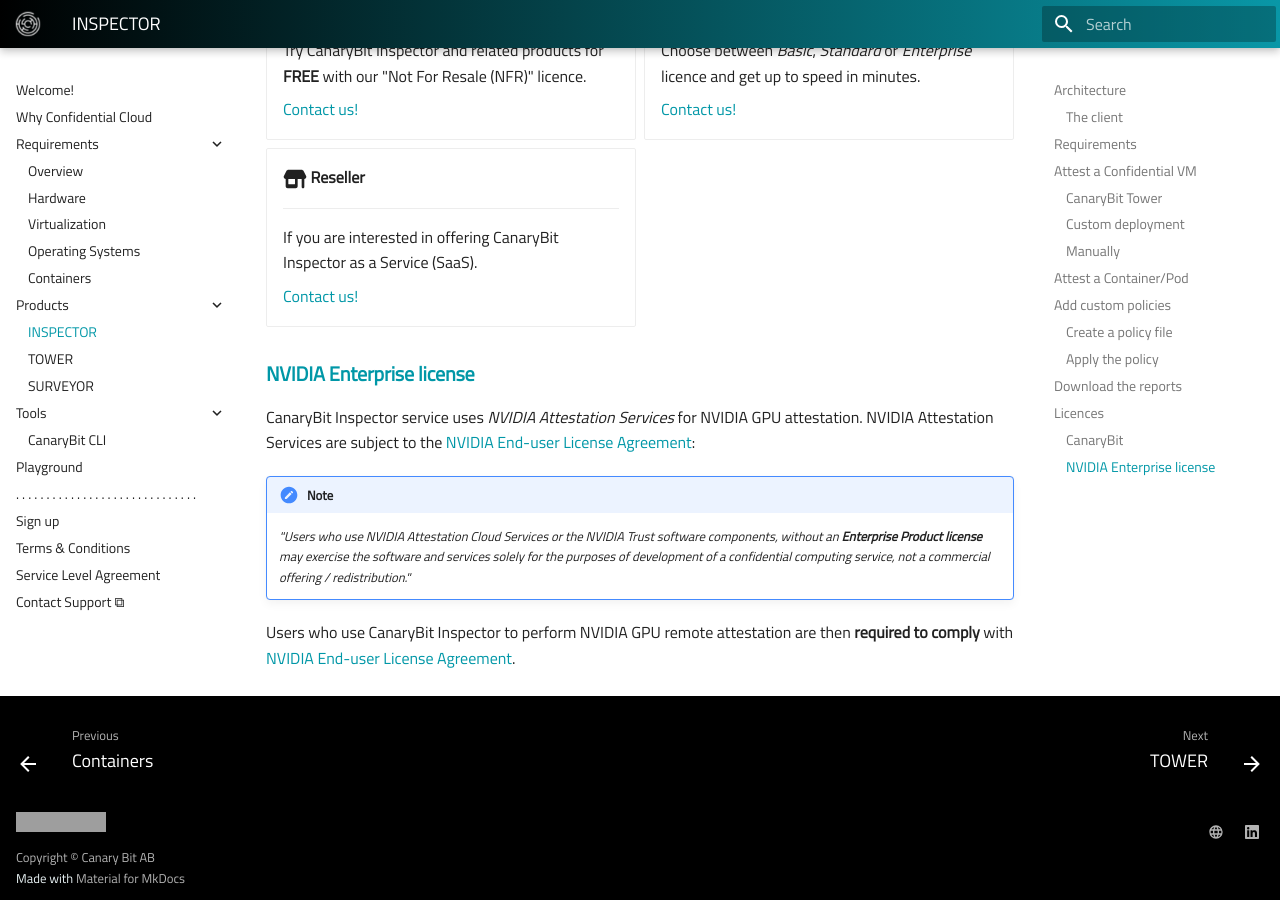
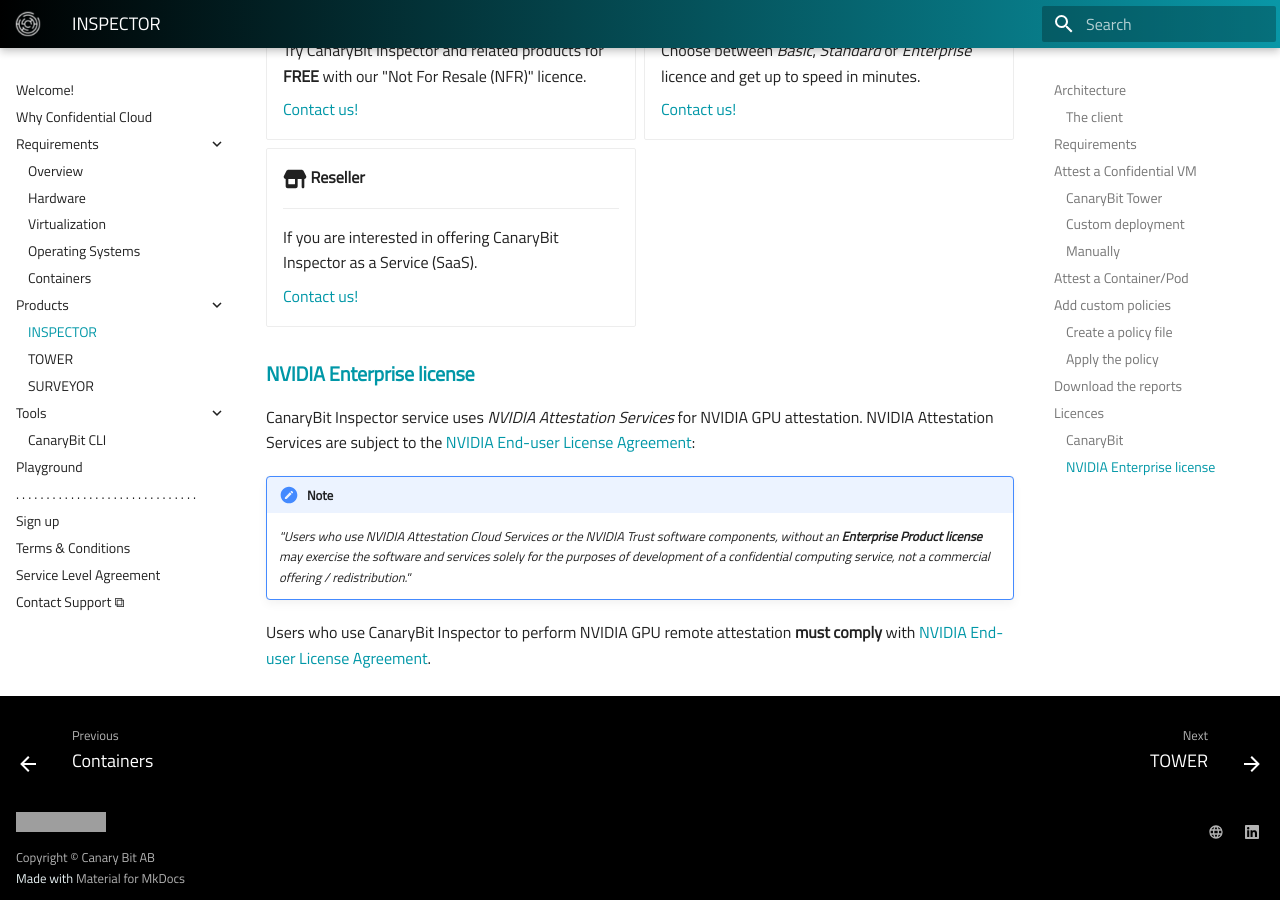
Before and after one commit to canarybit/cc-docs, an MkDocs documentation site: the page built from docs/products/inspector.md, in a window 1280 px wide and 900 px high, scrolled down 5239 px. Built offline with MkDocs 1.6.1 and Material for MkDocs 9.7.7, drawn with Linux system fonts in a browser that asks for light colours; grey boxes are pictures that could not be loaded.

```diff
--- a/docs/products/inspector.md
+++ b/docs/products/inspector.md
@@ -217,4 +217,4 @@
 
       *"Users who use NVIDIA Attestation Cloud Services or the NVIDIA Trust software components, without an **Enterprise Product license** may exercise the software and services solely for the purposes of development of a confidential computing service, not a commercial offering / redistribution."*
 
-Users who use CanaryBit Inspector to perform NVIDIA GPU remote attestation are then **required to comply** with [NVIDIA End-user License Agreement](https://docs.nvidia.com/attestation/cloud-services/latest/license.html).
+Users who use CanaryBit Inspector to perform NVIDIA GPU remote attestation **must comply** with [NVIDIA End-user License Agreement](https://docs.nvidia.com/attestation/cloud-services/latest/license.html).
```
